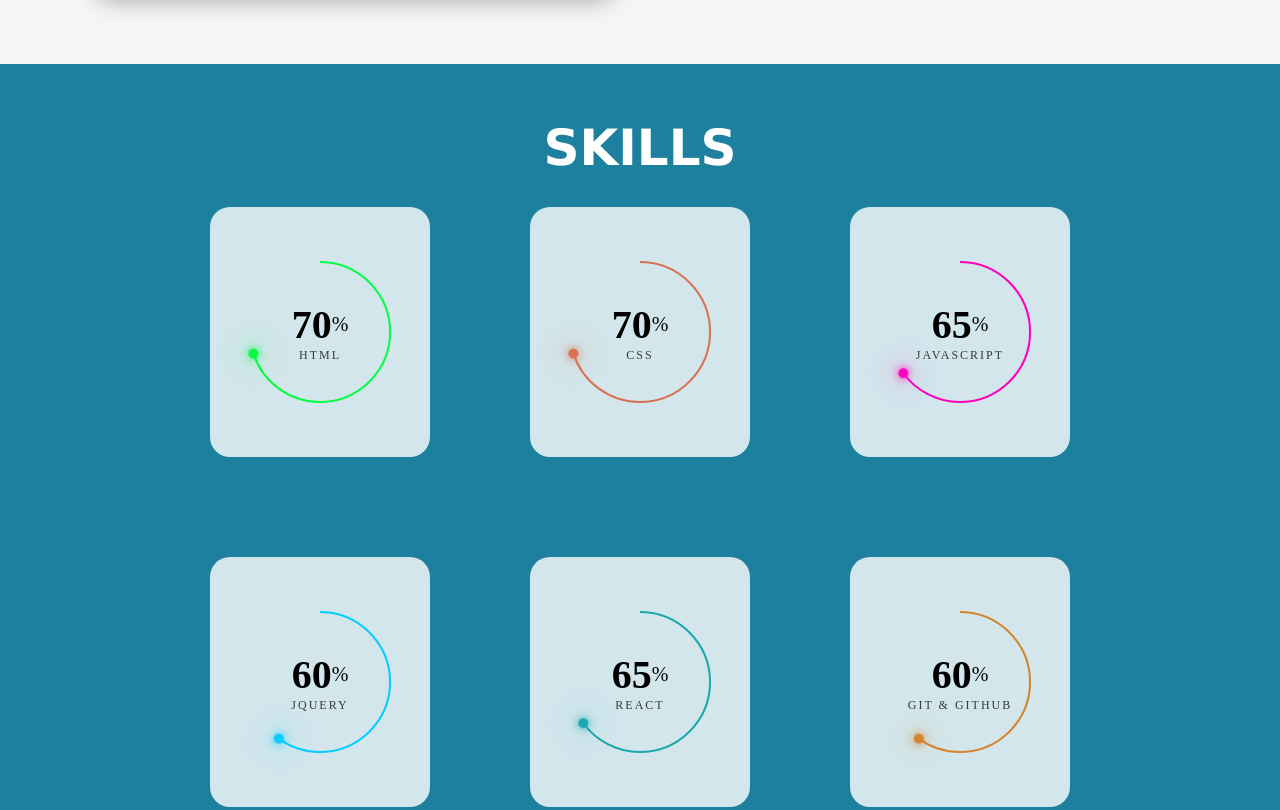
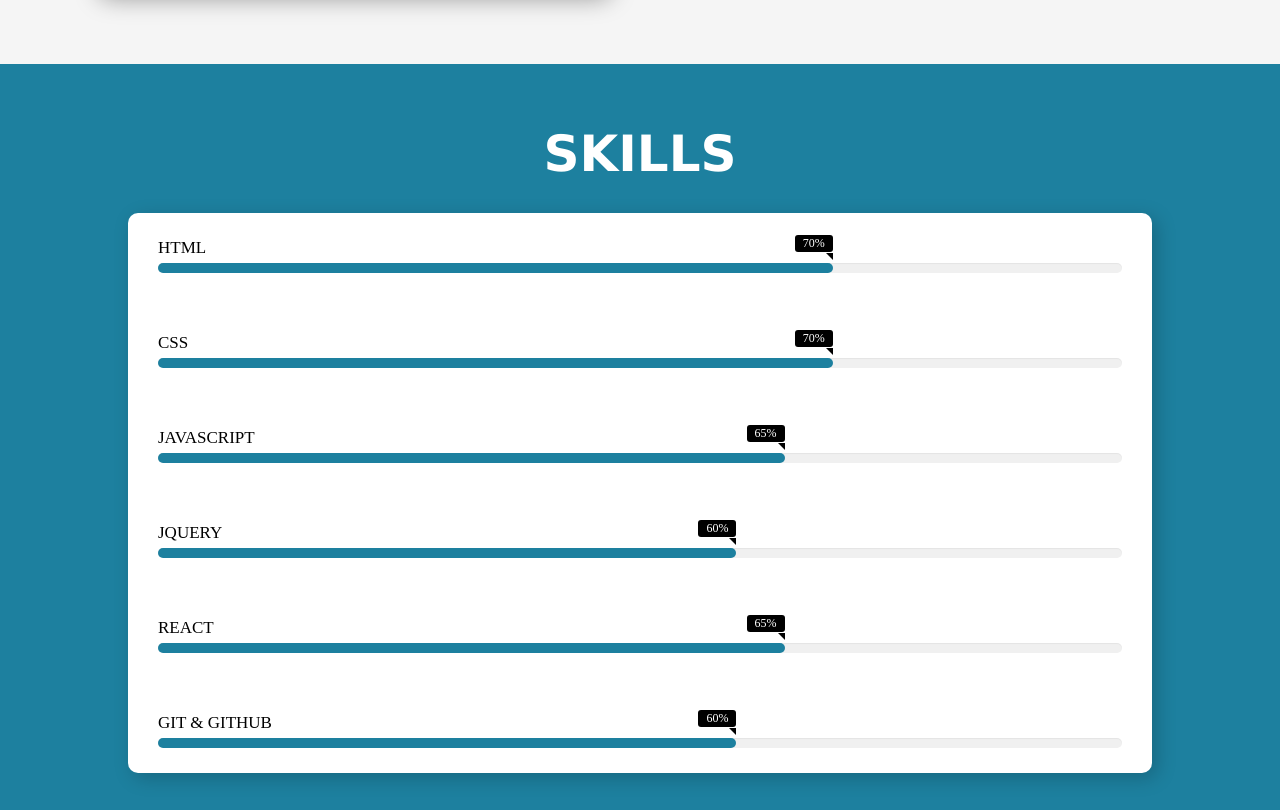
Before and after one commit to LEEJINYOUN/LEEJINYOUN.github.io.Portfolio, a plain HTML site: page index.html in a window 1280 px wide. Shown: the part 1536-2346 px from the top of the page. Drawn offline with nearby package versions, Linux system fonts and the light colour scheme; a web font is replaced by a local one.

Commit message:
스킬 디자인 변경

```diff
--- a/index.html
+++ b/index.html
@@ -136,81 +136,53 @@
     <section id="skills">
       <div class="section_head skills_head">skills</div>
       <div class="skills_container">
-        <div class="skills_card">
-          <div class="skills_percent" style="--clr: #04fc43; --num: 70">
-            <div class="skills_dot"></div>
-            <svg>
-              <circle cx="70" cy="70" r="70"></circle>
-              <circle cx="70" cy="70" r="70"></circle>
-            </svg>
-            <div class="skills_number">
-              <h2>70<span>%</span></h2>
-              <p>html</p>
+        <div class="skills_bars">
+          <div class="skills_bar">
+            <div class="skills_info">
+              <span>HTML</span>
+            </div>
+            <div class="skills_progress_line skills_html">
+              <span></span>
             </div>
           </div>
-        </div>
-        <div class="skills_card">
-          <div class="skills_percent" style="--clr: #da7151; --num: 70">
-            <div class="skills_dot"></div>
-            <svg>
-              <circle cx="70" cy="70" r="70"></circle>
-              <circle cx="70" cy="70" r="70"></circle>
-            </svg>
-            <div class="skills_number">
-              <h2>70<span>%</span></h2>
-              <p>css</p>
+          <div class="skills_bar">
+            <div class="skills_info">
+              <span>CSS</span>
+            </div>
+            <div class="skills_progress_line skills_css">
+              <span></span>
             </div>
           </div>
-        </div>
-        <div class="skills_card">
-          <div class="skills_percent" style="--clr: #ff00be; --num: 65">
-            <div class="skills_dot"></div>
-            <svg>
-              <circle cx="70" cy="70" r="70"></circle>
-              <circle cx="70" cy="70" r="70"></circle>
-            </svg>
-            <div class="skills_number">
-              <h2>65<span>%</span></h2>
-              <p>javascript</p>
+          <div class="skills_bar">
+            <div class="skills_info">
+              <span>javascript</span>
+            </div>
+            <div class="skills_progress_line skills_javascript">
+              <span></span>
             </div>
           </div>
-        </div>
-        <div class="skills_card">
-          <div class="skills_percent" style="--clr: #06ccff; --num: 60">
-            <div class="skills_dot"></div>
-            <svg>
-              <circle cx="70" cy="70" r="70"></circle>
-              <circle cx="70" cy="70" r="70"></circle>
-            </svg>
-            <div class="skills_number">
-              <h2>60<span>%</span></h2>
-              <p>jquery</p>
+          <div class="skills_bar">
+            <div class="skills_info">
+              <span>jquery</span>
+            </div>
+            <div class="skills_progress_line skills_jquery">
+              <span></span>
             </div>
           </div>
-        </div>
-        <div class="skills_card">
-          <div class="skills_percent" style="--clr: #18a8ad; --num: 65">
-            <div class="skills_dot"></div>
-            <svg>
-              <circle cx="70" cy="70" r="70"></circle>
-              <circle cx="70" cy="70" r="70"></circle>
-            </svg>
-            <div class="skills_number">
-              <h2>65<span>%</span></h2>
-              <p>react</p>
+          <div class="skills_bar">
+            <div class="skills_info">
+              <span>react</span>
+            </div>
+            <div class="skills_progress_line skills_react">
+              <span></span>
             </div>
           </div>
-        </div>
-        <div class="skills_card">
-          <div class="skills_percent" style="--clr: #d3852c; --num: 60">
-            <div class="skills_dot"></div>
-            <svg>
-              <circle cx="70" cy="70" r="70"></circle>
-              <circle cx="70" cy="70" r="70"></circle>
-            </svg>
-            <div class="skills_number">
-              <h2>60<span>%</span></h2>
-              <p>git & github</p>
+          <div class="skills_bar">
+            <div class="skills_info">
+              <span>git & github</span>
+            </div>
+            <div class="skills_progress_line skills_git_github">
+              <span></span>
             </div>
           </div>
         </div>
--- a/style.css
+++ b/style.css
@@ -555,133 +555,171 @@ svg {
 }
 
 .skills_head {
-  margin-top: -2px;
+  margin-top: -30px;
   color: white;
 }
 
 .skills_container {
   position: relative;
-  display: grid;
-  grid-template-columns: repeat(3, 2fr);
-  justify-content: center;
-  align-items: center;
-  flex-wrap: wrap;
-  gap: 100px;
-}
-
-.skills_card {
-  position: relative;
-  width: 220px;
-  height: 250px;
-  border-radius: 20px;
-  background: rgba(255, 255, 255, 0.8);
   display: flex;
   justify-content: center;
   align-items: center;
+  place-items: center;
+  width: 100%;
+  height: 100%;
+  background: #1d809f;
 }
 
-.skills_percent {
-  position: relative;
-  width: 150px;
-  height: 150px;
+::selection {
+  color: #fff;
+  background: #1d809f;
 }
 
-.skills_percent svg {
-  position: relative;
-  width: 150px;
-  height: 150px;
-  transform: rotate(270deg);
+.skills_bars {
+  padding: 25px 30px;
+  width: 80%;
+  height: 70%;
+  background: #fff;
+  box-shadow: 5px 5px 20px rgba(0, 0, 0, 0.2);
+  border-radius: 10px;
 }
 
-.skills_percent svg circle {
-  width: 100%;
-  height: 100%;
-  fill: transparent;
-  stroke-width: 2;
-  stroke: #191919;
-  transform: translate(5px, 5px);
+.skills_bar {
+  margin: 60px 0 0 0;
 }
 
-.skills_percent svg circle:nth-child(2) {
-  stroke: var(--clr);
-  stroke-dasharray: 440;
-  stroke-dashoffset: calc(440 - (440 * var(--num)) / 100);
+.skills_bar:first-child {
+  margin-top: 0px;
+}
+
+.skills_info {
+  margin-bottom: 5px;
+}
+
+.skills_info span {
+  font-weight: 500;
+  font-size: 17px;
+  text-transform: uppercase;
   opacity: 0;
-  animation: fadeIn 1s linear forwards;
-  animation-delay: 2.5s;
+  animation: showText 0.5s 1s linear forwards;
 }
-@keyframes fadeIn {
-  0% {
-    opacity: 0;
-  }
+
+@keyframes showText {
   100% {
     opacity: 1;
   }
 }
 
-.skills_dot {
-  position: absolute;
-  inset: 5px;
-  z-index: 10;
-  transform: rotate(calc(3.6deg * var(--num)));
-  animation: animateDot 2s linear forwards;
+.skills_progress_line {
+  height: 10px;
+  width: 100%;
+  background: #f0f0f0;
+  position: relative;
+  transform: scaleX(0);
+  transform-origin: left;
+  border-radius: 10px;
+  box-shadow: inset 0 1px 1px rgba(0, 0, 0, 0.05),
+    0 1px rgba(255, 255, 255, 0.8);
+  animation: animate 1s cubic-bezier(1, 0, 0.5, 1) forwards;
 }
 
-@keyframes animateDot {
-  0% {
-    transform: rotate(0deg);
-  }
+@keyframes animate {
   100% {
-    transform: rotate(calc(3.6deg * var(--num)));
+    transform: scaleX(1);
   }
 }
 
-.skills_dot::before {
-  content: "";
+.skills_progress_line span {
+  height: 100%;
   position: absolute;
-  top: -5px;
-  left: 50%;
-  transform: translateX(-50%);
-  width: 10px;
-  height: 10px;
-  border-radius: 50%;
-  background: var(--clr);
-  box-shadow: 0 0 10px var(--clr), 0 0 30px var(--clr);
+  border-radius: 10px;
+  transform: scaleX(0);
+  transform-origin: left;
+  background: #1d809f;
+  animation: animate 1s 1s cubic-bezier(1, 0, 0.5, 1) forwards;
 }
 
-.skills_number {
-  position: absolute;
-  inset: 0;
-  display: flex;
-  justify-content: center;
-  align-items: center;
-  flex-direction: column;
-  opacity: 0;
-  animation: fadeIn 1s linear forwards;
-  animation-delay: 2.5s;
+.skills_html span {
+  width: 70%;
 }
 
-.skills_number h2 {
-  display: flex;
-  justify-content: center;
-  align-items: center;
-  color: black;
-  font-weight: 700;
-  font-size: 2.5em;
+.skills_css span {
+  width: 70%;
 }
 
-.skills_number h2 span {
-  font-weight: 300;
-  font-size: 0.5em;
-  color: black;
+.skills_javascript span {
+  width: 65%;
 }
 
-.skills_number p {
-  font-weight: 300;
-  font-size: 0.75em;
-  letter-spacing: 2px;
-  text-transform: uppercase;
-  color: rgba(0, 0, 0, 0.75);
+.skills_jquery span {
+  width: 60%;
+}
+
+.skills_react span {
+  width: 65%;
+}
+
+.skills_git_github span {
+  width: 60%;
+}
+
+.skills_progress_line span::before {
+  position: absolute;
+  content: "";
+  top: -10px;
+  right: 0;
+  height: 0;
+  width: 0;
+  border: 7px solid transparent;
+  border-bottom-width: 0px;
+  border-right-width: 0px;
+  border-top-color: #000;
+  opacity: 0;
+  animation: showText2 0.5s 1.5s linear forwards;
+}
+
+.skills_progress_line span::after {
+  position: absolute;
+  top: -28px;
+  right: 0;
+  font-weight: 500;
+  background: #000;
+  color: #fff;
+  padding: 1px 8px;
+  font-size: 12px;
+  border-radius: 3px;
+  opacity: 0;
+  animation: showText2 0.5s 1.5s linear forwards;
+}
+
+@keyframes showText2 {
+  100% {
+    opacity: 1;
+  }
+}
+
+.skills_html span::after {
+  content: "70%";
+}
+
+.skills_css span::after {
+  content: "70%";
+}
+
+.skills_javascript span::after {
+  content: "65%";
+}
+
+.skills_jquery span::after {
+  content: "60%";
+}
+
+.skills_react span::after {
+  content: "65%";
+}
+
+.skills_git_github span::after {
+  content: "60%";
 }
 
 .projects_head {
@@ -959,20 +997,24 @@ svg {
     font-size: 31px;
   }
 
-  .timeline_head,
-  .skills_head,
-  .projects_head {
-    margin-top: 75px;
+  .timeline_head {
+    margin-top: 70px;
   }
 
   .timeline_wrap {
     width: 90%;
   }
 
-  .skills_container {
-    grid-template-columns: repeat(2, 3fr);
-    gap: 50px;
-    margin-bottom: 50px;
+  .skills_head {
+    margin-top: -15px;
+  }
+
+  .skills_bar {
+    margin: 50px 0 0 0;
+  }
+
+  .projects_head {
+    margin-top: 100px;
   }
 
   .projects_card {
@@ -1049,10 +1091,8 @@ svg {
     padding-bottom: 50px;
   }
 
-  .timeline_head,
-  .skills_head,
-  .projects_head {
-    margin-top: 75px;
+  .timeline_head {
+    margin-top: 80px;
   }
 
   .timeline_wrap {
@@ -1089,8 +1129,12 @@ svg {
     transform: translateX(0);
   }
 
-  .skills_container {
-    gap: 25px;
+  .skills_head {
+    margin-top: -55px;
+  }
+
+  .projects_head {
+    margin-top: 80px;
   }
 
   .projects_card {
```
